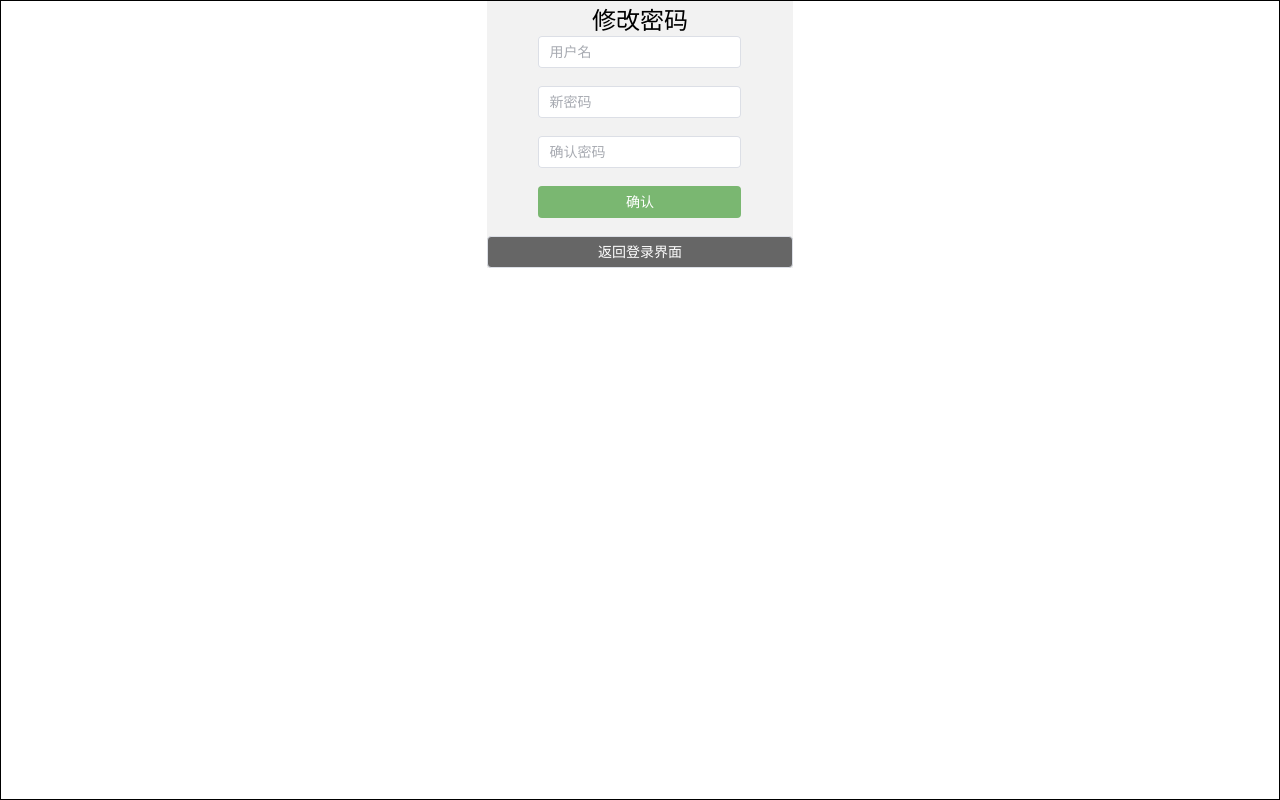
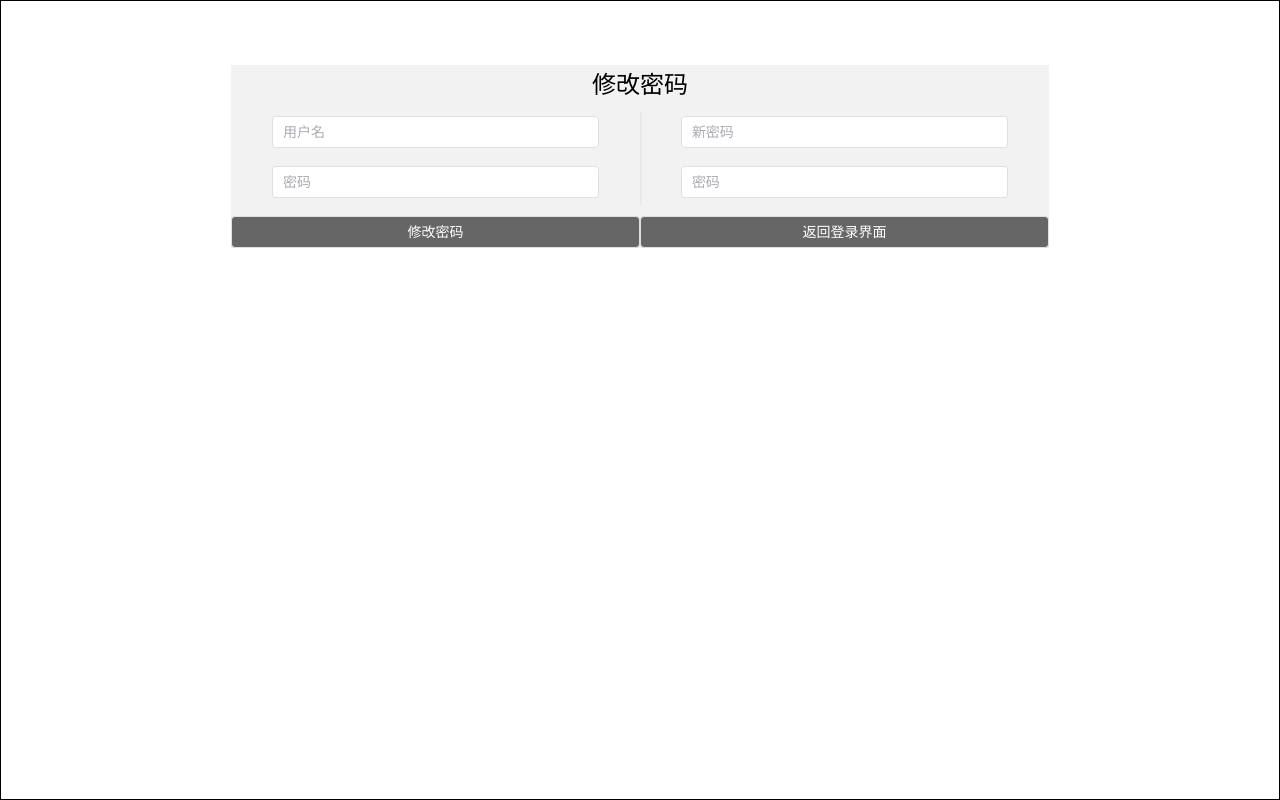
Before and after one commit to gbnijnugyf/web-vue, a Vue app: page /forget in a window 1280 px wide. Built offline with nearby package versions, Linux system fonts and the light colour scheme.

Commit message:
fix: fix forget View

```diff
--- a/src/views/ForgetView.vue
+++ b/src/views/ForgetView.vue
@@ -3,51 +3,62 @@ import { reactive, ref } from "vue";
 import router from "@/router";
 import type { FormInstance, FormRules } from "element-plus";
 
-const ruleFormRef = ref<FormInstance>();
+const ruleFormRefLast = ref<FormInstance>();
+const ruleFormRefNew = ref<FormInstance>();
+
 
 const checkUsername = (rule: any, value: any, callback: any) => {
   if (!value) {
     return callback(new Error("请输入用户名"));
   }
+  callback();
 };
-
 
 const validatePass = (rule: any, value: any, callback: any) => {
   if (value === "") {
     callback(new Error("请输入密码"));
   } else {
-        if (ruleForm.checkPass !== "") {
-            if (!ruleFormRef.value) return;
-            ruleFormRef.value.validateField("checkPass", () => null);
-        }
     callback();
   }
 };
+
 const validatePass2 = (rule: any, value: any, callback: any) => {
   if (value === "") {
     callback(new Error("请再次输入密码"));
-    } else if (value !== ruleForm.pass) {
+  } else if (value !== ruleFormNew.newPass) {
     callback(new Error("两次输入密码不一致"));
   } else {
     callback();
   }
 };
 
-const ruleForm = reactive({
+const ruleFormLast = reactive({
   username: "",
   pass: "",
+});
+const ruleFormNew = reactive({
+  newPass: "",
   checkPass: "",
 });
 
-const rules = reactive<FormRules<typeof ruleForm>>({
+const rulesLast = reactive<FormRules<typeof ruleFormLast>>({
   pass: [{ validator: validatePass, trigger: "blur" }],
-    checkPass: [{ validator: validatePass2, trigger: "blur" }],
   username: [{ validator: checkUsername, trigger: "blur" }],
 });
+const rulesNew = reactive<FormRules<typeof ruleFormNew>>({
+  newPass: [{ validator: validatePass, trigger: "blur" }],
+  checkPass: [{ validator: validatePass2, trigger: "blur" }],
+});
 
-const submitForm = (formEl: FormInstance | undefined) => {
-    if (!formEl) return;
-    formEl.validate((valid) => {
+const submitForm = () => {
+  if (!ruleFormRefLast.value) return;
+  ruleFormRefLast.value.validate((valid) => {
+    if (!valid) {
+      console.log("error submit!");
+      return false;
+    }
+    if (!ruleFormRefNew.value) return;
+    ruleFormRefNew.value.validate((valid) => {
       if (valid) {
         console.log("submit!");
       } else {
@@ -55,11 +66,7 @@ const submitForm = (formEl: FormInstance | undefined) => {
         return false;
       }
     });
-};
-
-const resetForm = (formEl: FormInstance | undefined) => {
-    if (!formEl) return;
-    formEl.resetFields();
+  });
 };
 
 const returnLogin = () => {
@@ -68,59 +75,164 @@ const returnLogin = () => {
 </script>
 
 <template>
-    <div class="forget-container">
+  <div class="register-container">
     <el-row>
-            <el-col :span="24" class="forget-header">修改密码</el-col>
-            <el-col class="forget-pannel">
-                <el-form ref="ruleFormRef" style="max-width: 600px" :model="ruleForm" status-icon :rules="rules"
-                    label-width="auto" class="demo-ruleForm">
+      <el-col :span="24" class="register-header">修改密码</el-col>
+    </el-row>
+
+    <el-row class="register-pannel">
+      <el-col :xs="24" :sm="12">
+        <el-form
+          ref="ruleFormRefLast"
+          style="max-width: 600px"
+          :model="ruleFormLast"
+          status-icon
+          :rules="rulesLast"
+          label-width="auto"
+          class="register-form"
+        >
           <el-form-item prop="username">
-                        <el-input v-model.number="ruleForm.username" placeholder="用户名" />
+            <el-input v-model="ruleFormLast.username" placeholder="用户名" />
           </el-form-item>
           <el-form-item prop="pass">
-                        <el-input v-model="ruleForm.pass" type="password" autocomplete="off" placeholder="新密码" />
-                    </el-form-item>
-                    <el-form-item prop="checkPass">
-                        <el-input v-model="ruleForm.checkPass" type="password" autocomplete="off" placeholder="确认密码" />
-                    </el-form-item>
-
-                    <el-form-item>
-                        <el-button type="primary" @click="submitForm(ruleFormRef)">
-                            确认
-                        </el-button>
+            <el-input
+              v-model="ruleFormLast.pass"
+              type="password"
+              autocomplete="off"
+              placeholder="密码"
+            />
           </el-form-item>
         </el-form>
       </el-col>
-            <el-col><el-button @click="returnLogin">返回登录界面</el-button></el-col>
+      <el-col :xs="24" :sm="12">
+        <el-form
+          ref="ruleFormRefNew"
+          style="max-width: 600px"
+          :model="ruleFormNew"
+          status-icon
+          :rules="rulesNew"
+          label-width="auto"
+          class="register-form"
+        >
+          <el-form-item prop="newPass">
+            <el-input
+              v-model="ruleFormNew.newPass"
+              placeholder="新密码"
+              type="password"
+            />
+          </el-form-item>
+          <el-form-item prop="checkPass">
+            <el-input
+              v-model="ruleFormNew.checkPass"
+              type="password"
+              autocomplete="off"
+              placeholder="密码"
+            />
+          </el-form-item>
+        </el-form>
+      </el-col>
     </el-row>
+    <el-row>
+      <el-col :span="12">
+        <el-button
+          class="other"
+          id="register"
+          @click="submitForm()"
+          >修改密码</el-button
+        >
+      </el-col>
+      <el-col :span="12">
+        <el-button class="other" id="forget" @click="returnLogin"
+          >返回登录界面</el-button
+        >
+      </el-col>
+    </el-row>
+    <!-- <el-row
+      ><el-col
+        ><el-button @click="returnLogin">返回登录界面</el-button></el-col
+      ></el-row
+    > -->
   </div>
 </template>
 
 <style lang="scss">
-.forget-container {
+.register-container {
   margin: 0 auto;
-    width: 30%;
+  margin-top: 5%;
+
+  width: 80%;
   min-width: 300px;
-    .forget-header {
+
+  .register-header {
     text-align: center;
     font-size: 24px;
   }
 
-    .forget-pannel {
+  .register-pannel {
     display: flex;
     justify-content: center;
-
+    .register-form {
+      margin-top: 4%;
+      margin-left: 10%;
+      display: flex;
+      flex-direction: column;
+      justify-content: center;
+      width: 80%;
+    }
     .el-button {
       width: 100%;
       margin: 0 auto;
-            background-color: rgb(122,183,113);
+      margin-top: 5%;
+      background-color: rgb(122, 183, 113);
       border: none;
     }
   }
-    .el-button{
-        background-color: rgb(102,102,102);
-        color: white;
-        width: 100%
+  .register-pannel:before {
+    content: "";
+    position: absolute;
+    top: 10%;
+    bottom: 10%;
+    left: 50%;
+    border-left: 2px solid rgb(233, 233, 233);
+    // border-bottom: 2px solid red;
+  }
+  @media screen and (max-width: 768px) {
+    .register-pannel:before {
+      top: 60%;
+      left: 10%;
+      right: 10%;
+      bottom: auto;
+      border-left: none;
+      border-top: 2px solid rgb(233, 233, 233);
     }
   }
+  .el-button {
+    background-color: rgb(102, 102, 102);
+    color: white;
+    width: 100%;
+  }
+}
+.avatar-uploader > .el-upload {
+  width: 50%;
+  margin-left: 25%;
+  //   margin-top: 6%;
+  border: 1px dashed #d9d9d9;
+  border-radius: 6px;
+  cursor: pointer;
+  position: relative;
+  overflow: hidden;
+}
+.avatar-uploader .avatar {
+  width: 100%;
+  height: 100%;
+  display: block;
+}
+.avatar-uploader-icon {
+  font-size: 28px;
+  color: #8c939d;
+  width: 120px;
+  height: 120px;
+  line-height: 120px;
+  text-align: center;
+}
 </style>
```
Lines whose indentation alone changed are shown as unchanged.
